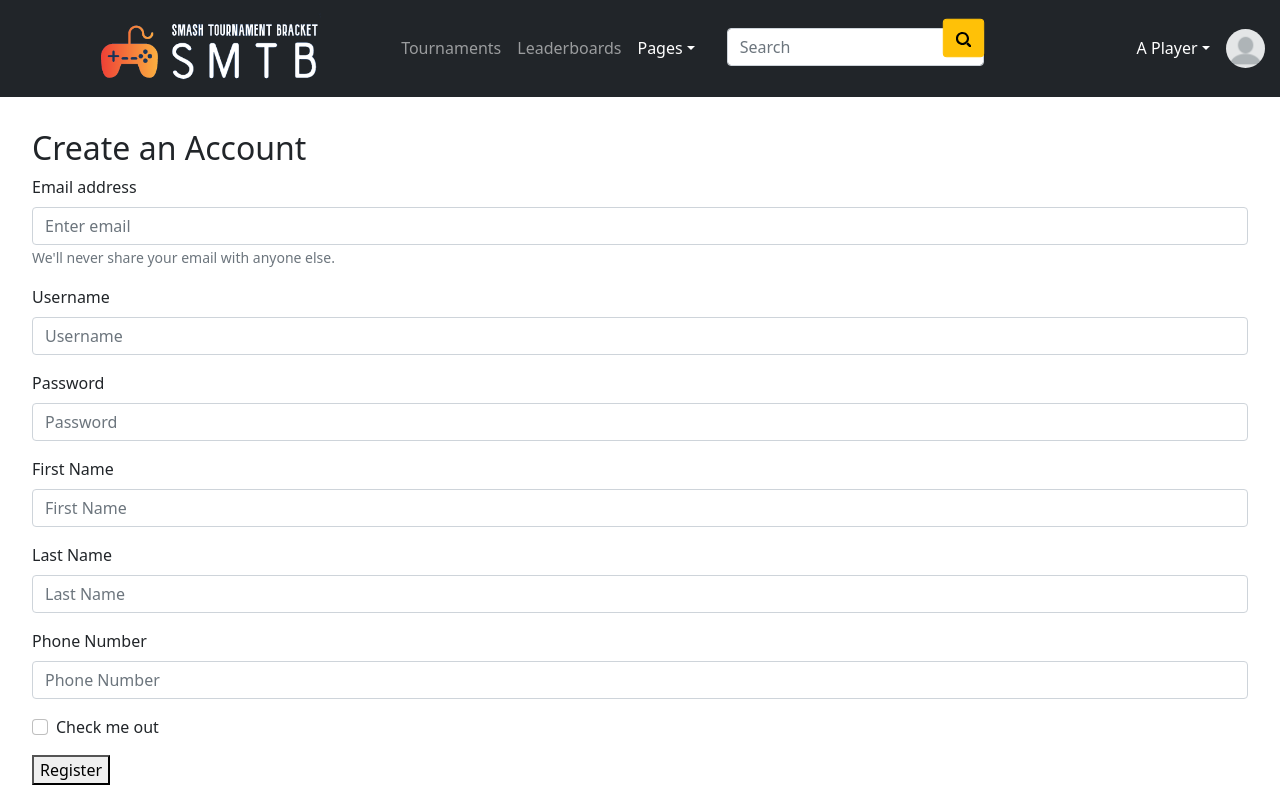
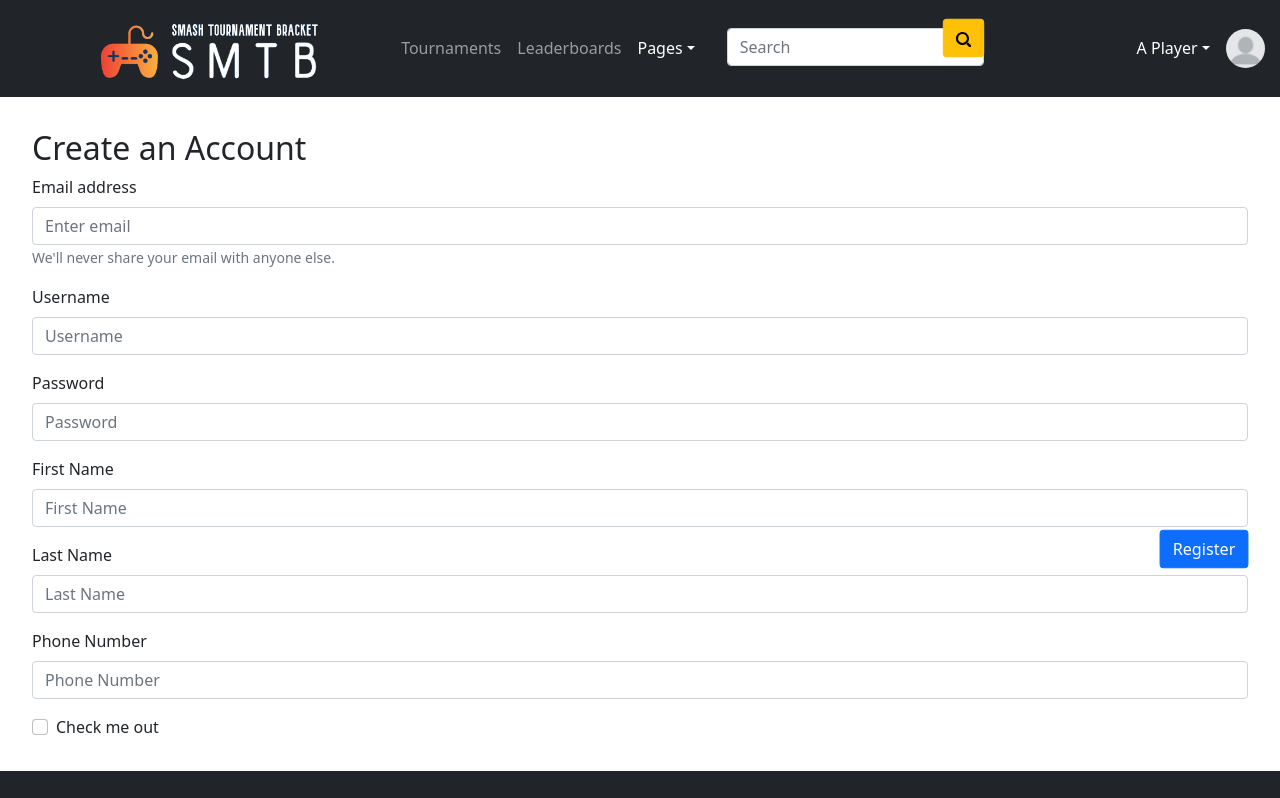
Before and after one commit to Creadoc/T4, a React (Create React App) app: page /Register in a window 1280 px wide. Shown: the top 798 px of the page. Built offline with nearby package versions, Linux system fonts and the light colour scheme.

Commit message:
minor change to the button I forgot to do last commit

```diff
--- a/src/components/layout/RegisterForm.js
+++ b/src/components/layout/RegisterForm.js
@@ -104,9 +104,9 @@ function RegisterForm() {
           <Form.Check type="checkbox" label="Check me out" />
         </Form.Group>
       </Form>
-      <button className="registerBtn" variant="primary" onClick={register}>
+      <Button className="registerBtn" variant="primary" onClick={register}>
         Register
-      </button>
+      </Button>
       <div>{stat}</div>
     </>
   );
```
